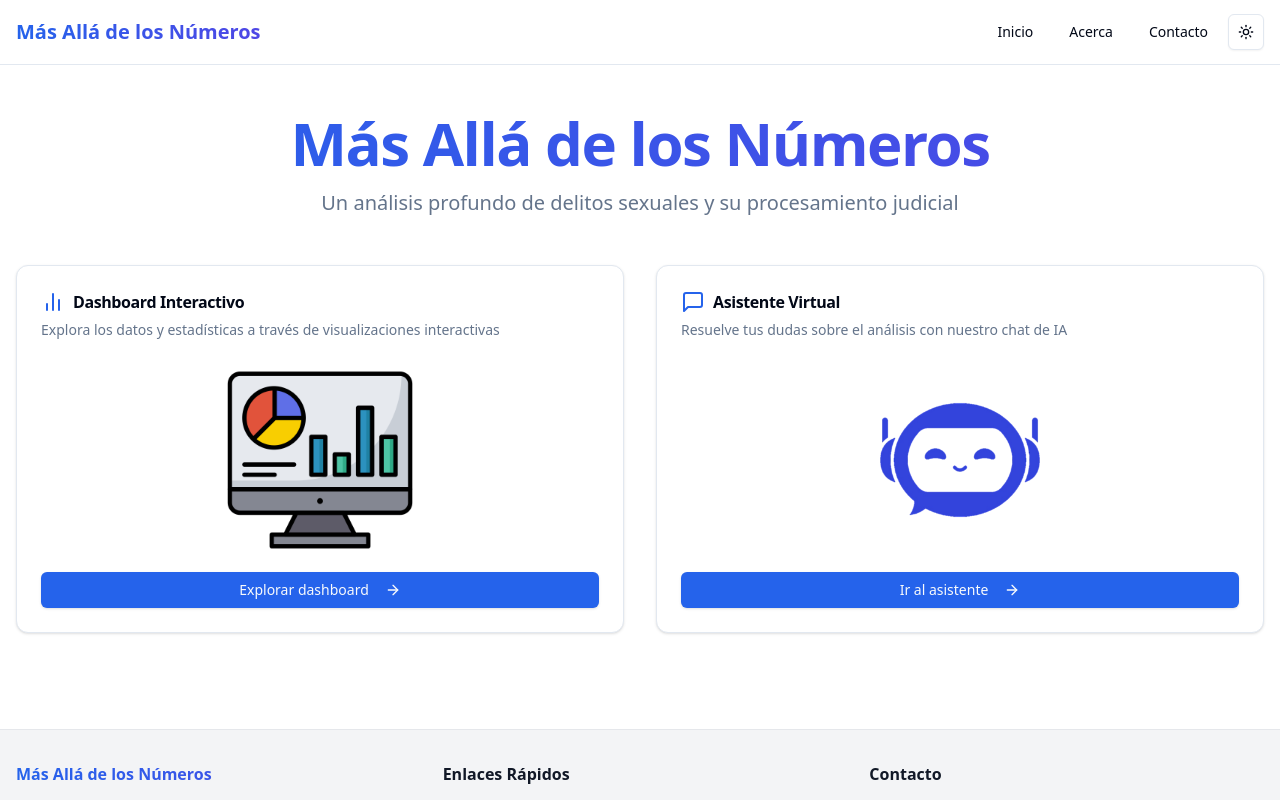
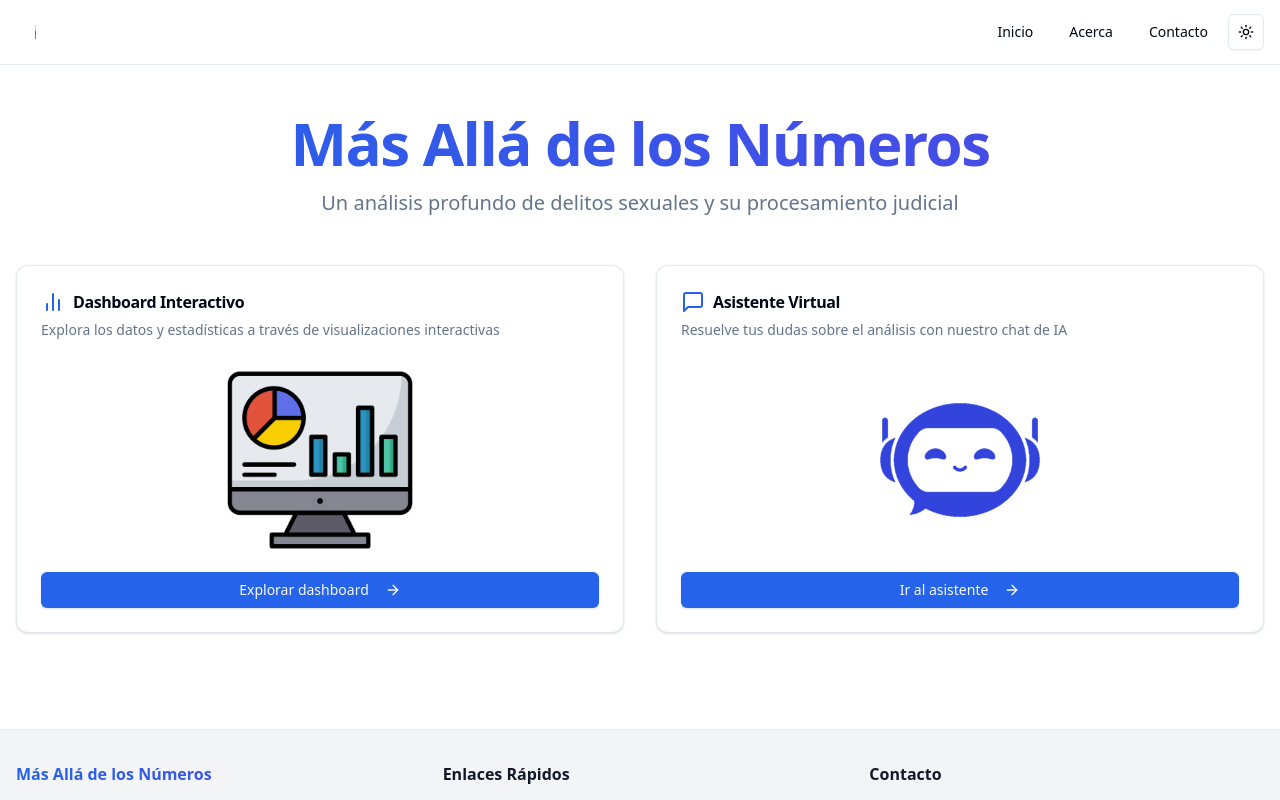
Before and after one commit to JhonatanGuarin/Frontend_Analitica, a Next.js app: page / in a window 1280 px wide. Shown: the top 800 px of the page. Built offline with nearby package versions, Linux system fonts and the light colour scheme.

Commit message:
Frontend

```diff
--- a/src/components/Header.tsx
+++ b/src/components/Header.tsx
@@ -1,14 +1,21 @@
 import Link from 'next/link'
 import { Button } from '@/components/ui/button'
 import { ThemeToggle } from './ThemeToggle'
+import Image from 'next/image' // Importa el componente Image de Next.js
 
 export default function Header() {
   return (
     <header className="bg-background border-b">
       <div className="container mx-auto px-4">
         <nav className="flex items-center justify-between h-16">
-          <Link href="/" className="font-bold text-xl gradient-text">
-            Más Allá de los Números
+          {/* Reemplaza el texto por una imagen */}
+          <Link href="/" className="font-bold text-xl">
+            <Image
+              src="/images/logo.png"  // Asegúrate de poner la ruta correcta de la imagen
+              alt="Más Allá de los Números"
+              width={150}  // Ajusta el ancho según lo que necesites
+              height={40}  // Ajusta la altura según lo que necesites
+            />
           </Link>
 
           <ul className="flex items-center gap-1">
```
Also changed, not shown: public/images/logo.png (added).
